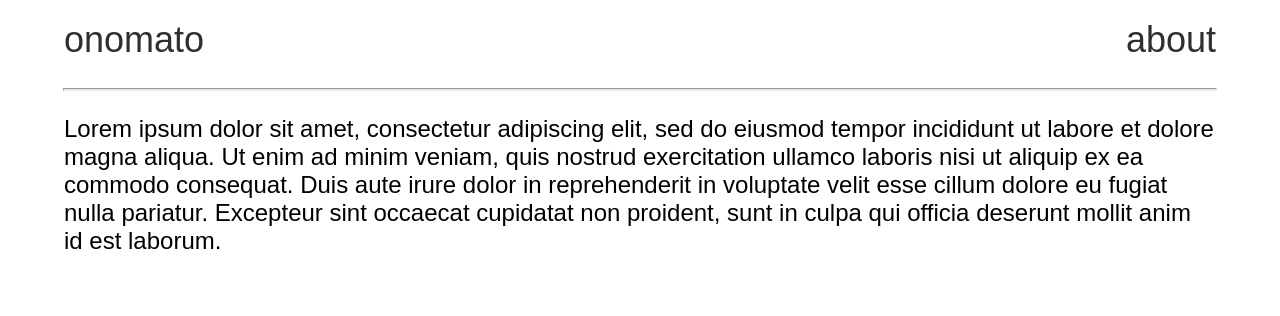
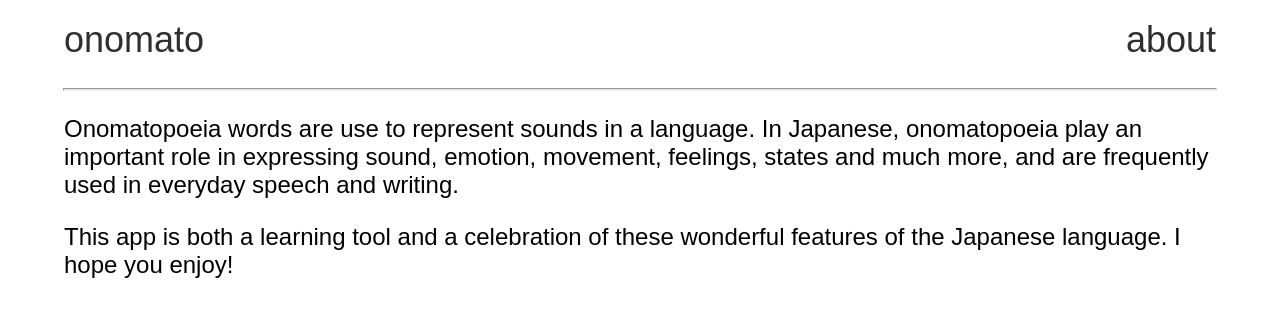
Before and after one commit to leedoughty/japanese-onomatopoeia, a React (Create React App) app: page /about in a window 1280 px wide. Shown: the top 316 px of the page. Built offline with nearby package versions, Linux system fonts and the light colour scheme.

Commit message:
Add initial about page text

```diff
--- a/src/About.js
+++ b/src/About.js
@@ -2,13 +2,14 @@ function About() {
   return (
     <div className="about-container">
       <p className="about-text">
-        Lorem ipsum dolor sit amet, consectetur adipiscing elit, sed do eiusmod
-        tempor incididunt ut labore et dolore magna aliqua. Ut enim ad minim
-        veniam, quis nostrud exercitation ullamco laboris nisi ut aliquip ex ea
-        commodo consequat. Duis aute irure dolor in reprehenderit in voluptate
-        velit esse cillum dolore eu fugiat nulla pariatur. Excepteur sint
-        occaecat cupidatat non proident, sunt in culpa qui officia deserunt
-        mollit anim id est laborum.
+        Onomatopoeia words are use to represent sounds in a language. In
+        Japanese, onomatopoeia play an important role in expressing sound,
+        emotion, movement, feelings, states and much more, and are frequently
+        used in everyday speech and writing.
+      </p>
+      <p className="about-text">
+        This app is both a learning tool and a celebration of these wonderful
+        features of the Japanese language. I hope you enjoy!
       </p>
     </div>
   );
```
